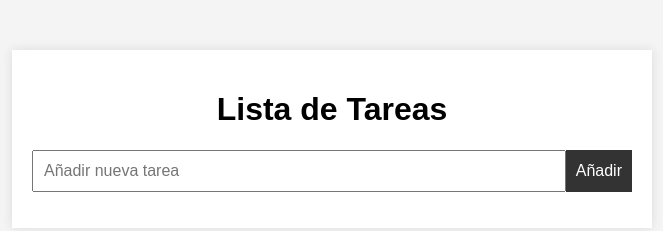
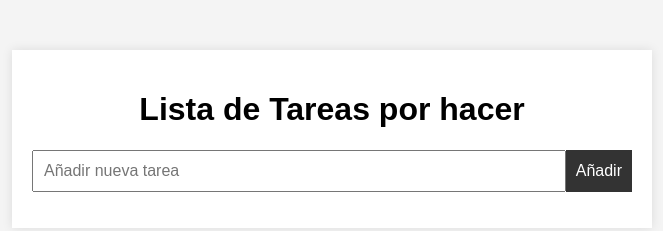
Before and after one commit to KlipoxKikito/ListaDeTareaConLocalStorage, a plain HTML site: page index.html in a window 1280 px wide. Shown: the whole page, without its empty margins (308-971 px from the left). Drawn offline with Linux system fonts and the light colour scheme.

Commit message:
Update index.html
modificacion de titulo desde Github

```diff
--- a/index.html
+++ b/index.html
@@ -8,7 +8,7 @@
 </head>
 <body>
 	<div class="container">
-		<h1>Lista de Tareas</h1>
+		<h1>Lista de Tareas por hacer</h1>
 		<form id="task-form">
 			<input type="text" id="task-input" placeholder="Añadir nueva tarea" required>
 			<button type="submit">Añadir</button>
```
